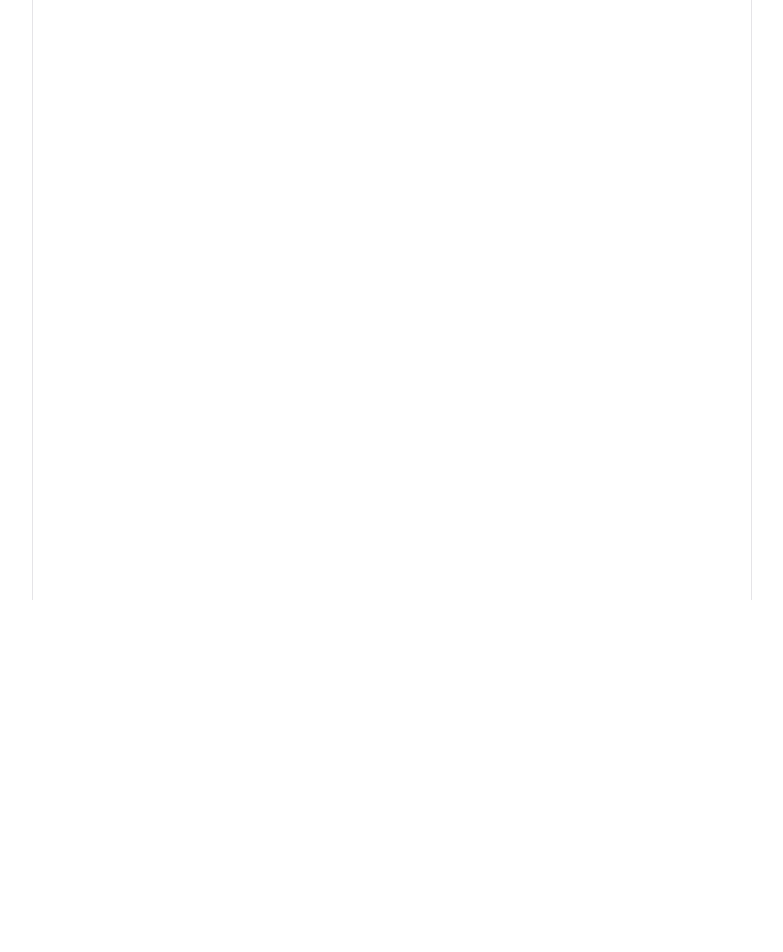
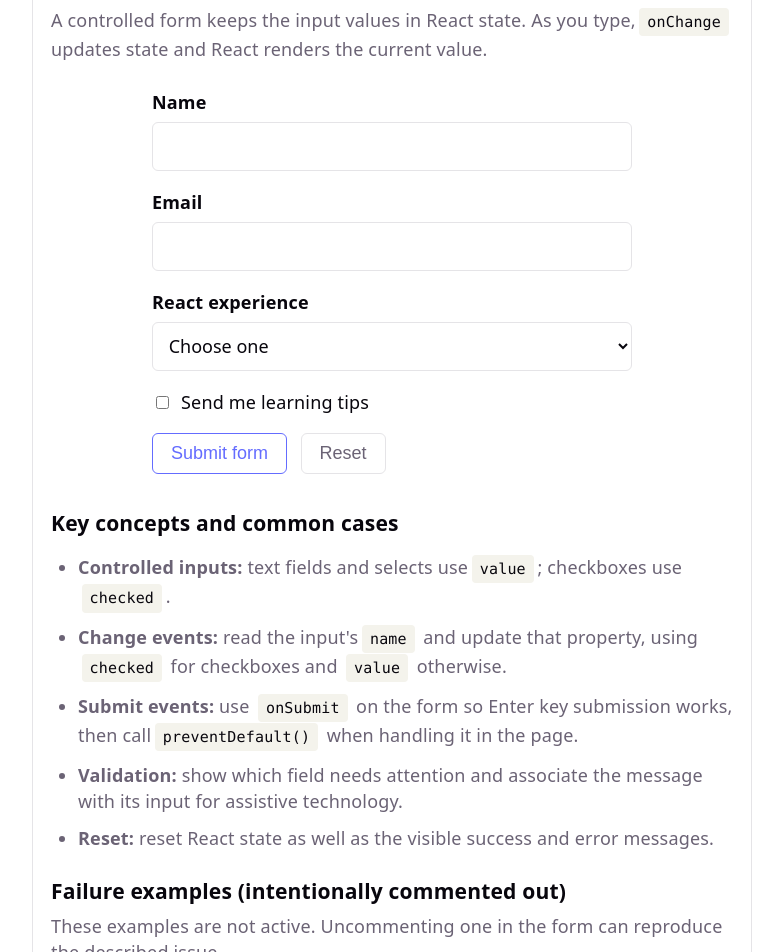
Before and after one commit to chiran1612/react-learning, a React (Vite) app: page /forms in a window 1280 px wide. Before the commit this address had no page. Shown: the part 200-1152 px from the top of the page, without its empty margins (248-1031 px from the left). Before the commit the page ends 800 px from the top, so only its background shows below. Built offline with nearby package versions, Linux system fonts and the light colour scheme.

Commit message:
feat: add Forms component with controlled inputs, validation, and form submission

```diff
--- a/src/App.css
+++ b/src/App.css
@@ -42,3 +42,113 @@ button {
 button:hover {
   background: rgba(100, 108, 255, 0.15);
 }
+
+.forms-lesson {
+  max-width: 720px;
+  margin: 0 auto;
+  text-align: left;
+}
+
+.forms-intro {
+  margin: 0 0 1.25rem;
+}
+
+.forms-lesson code {
+  margin: 0 0.2rem;
+}
+
+.learning-form {
+  display: grid;
+  gap: 1rem;
+  max-width: 480px;
+  margin: 1.5rem auto;
+}
+
+.form-field {
+  display: grid;
+  gap: 0.35rem;
+}
+
+.form-field label {
+  color: var(--text-h);
+  font-weight: 600;
+}
+
+.form-field input,
+.form-field select {
+  box-sizing: border-box;
+  width: 100%;
+  min-height: 2.75rem;
+  padding: 0.5rem 0.65rem;
+  border: 1px solid var(--border);
+  border-radius: 6px;
+  color: var(--text-h);
+  background: var(--bg);
+  font: inherit;
+}
+
+.form-field input:focus,
+.form-field select:focus {
+  outline: 2px solid var(--accent);
+  outline-offset: 2px;
+}
+
+.checkbox-field {
+  display: flex;
+  align-items: center;
+  gap: 0.5rem;
+  color: var(--text-h);
+}
+
+.form-actions {
+  display: flex;
+  gap: 0.75rem;
+}
+
+.secondary-button {
+  border-color: var(--border);
+  color: var(--text);
+}
+
+.form-error {
+  color: #b42318;
+  font-size: 0.9rem;
+}
+
+.form-success {
+  margin: 1rem auto;
+  padding: 0.75rem;
+  border: 1px solid #16803c;
+  border-radius: 6px;
+  color: #16803c;
+}
+
+.form-concepts {
+  margin: 2rem auto;
+}
+
+.form-concepts h3 {
+  color: var(--text-h);
+  margin: 1.5rem 0 0.5rem;
+}
+
+.form-concepts ul {
+  padding-left: 1.5rem;
+}
+
+.form-concepts li {
+  margin: 0.6rem 0;
+}
+
+.failure-examples {
+  overflow-x: auto;
+  padding: 1rem;
+  border-radius: 6px;
+  background: var(--code-bg);
+  text-align: left;
+}
+
+.failure-examples code {
+  display: block;
+  white-space: pre;
+}
--- a/src/App.jsx
+++ b/src/App.jsx
@@ -4,6 +4,7 @@ import { NavLink, Route, Routes } from 'react-router-dom'
 import Home from './pages/Home.jsx'
 import About from './pages/About.jsx'
 import ConditionalRendering from './pages/ConditionalRendering.jsx'
+import Forms from './pages/Forms.jsx'
 import './App.css'
 import Bugfind from './pages/BugFind.jsx'
 
@@ -21,6 +22,7 @@ function App() {
           </NavLink>
           <NavLink to="/about">About</NavLink>
           <NavLink to="/conditional-rendering">Conditional rendering</NavLink>
+          <NavLink to="/forms">Forms</NavLink>
           <NavLink to="/bug-find">Bug Find</NavLink>
         </nav>
       </header>
@@ -34,6 +36,7 @@ function App() {
             path="/conditional-rendering"
             element={<ConditionalRendering />}
           />
+          <Route path="/forms" element={<Forms />} />
            <Route
             path="/bug-find"
             element={<Bugfind />}
--- /dev/null
+++ b/src/pages/Forms.jsx
@@ -0,0 +1,209 @@
+import { useState } from 'react'
+
+const initialForm = {
+  name: '',
+  email: '',
+  experience: '',
+  wantsTips: false,
+}
+
+export default function Forms() {
+  const [form, setForm] = useState(initialForm)
+  const [errors, setErrors] = useState({})
+  const [submittedName, setSubmittedName] = useState('')
+
+  // One handler works for text inputs, selects, and checkboxes.
+  function handleChange(event) {
+    const { name, value, checked, type } = event.target
+
+    setForm((currentForm) => ({
+      ...currentForm,
+      [name]: type === 'checkbox' ? checked : value,
+    }))
+    setErrors((currentErrors) => ({ ...currentErrors, [name]: '' }))
+    setSubmittedName('')
+  }
+
+  function handleSubmit(event) {
+    // Forms submit to a URL by default; prevent navigation for this local demo.
+    event.preventDefault()
+
+    const nextErrors = {}
+    if (!form.name.trim()) {
+      nextErrors.name = 'Enter your name.'
+    }
+    if (!form.email.trim()) {
+      nextErrors.email = 'Enter your email address.'
+    } else if (!/^[^\s@]+@[^\s@]+\.[^\s@]+$/.test(form.email.trim())) {
+      nextErrors.email = 'Enter an email address in a valid format.'
+    }
+    if (!form.experience) {
+      nextErrors.experience = 'Choose your current experience level.'
+    }
+
+    setErrors(nextErrors)
+
+    if (Object.keys(nextErrors).length === 0) {
+      // This demo has no backend; submission only displays a local confirmation.
+      setSubmittedName(form.name.trim())
+    }
+  }
+
+  function handleReset() {
+    setForm(initialForm)
+    setErrors({})
+    setSubmittedName('')
+  }
+
+  return (
+    <section className="forms-lesson">
+      <h2> Forms in React</h2>
+      <p className="forms-intro">
+        A controlled form keeps the input values in React state. As you type,
+        <code>onChange</code> updates state and React renders the current value.
+      </p>
+
+      <form className="learning-form" onSubmit={handleSubmit} noValidate>
+        <div className="form-field">
+          <label htmlFor="learner-name">Name</label>
+          <input
+            id="learner-name"
+            name="name"
+            type="text"
+            value={form.name}
+            onChange={handleChange}
+            autoComplete="name"
+            aria-invalid={Boolean(errors.name)}
+            aria-describedby={errors.name ? 'name-error' : undefined}
+          />
+          {errors.name && (
+            <p className="form-error" id="name-error" role="alert">
+              {errors.name}
+            </p>
+          )}
+        </div>
+
+        <div className="form-field">
+          <label htmlFor="learner-email">Email</label>
+          <input
+            id="learner-email"
+            name="email"
+            type="email"
+            value={form.email}
+            onChange={handleChange}
+            autoComplete="email"
+            aria-invalid={Boolean(errors.email)}
+            aria-describedby={errors.email ? 'email-error' : undefined}
+          />
+          {errors.email && (
+            <p className="form-error" id="email-error" role="alert">
+              {errors.email}
+            </p>
+          )}
+        </div>
+
+        <div className="form-field">
+          <label htmlFor="experience">React experience</label>
+          <select
+            id="experience"
+            name="experience"
+            value={form.experience}
+            onChange={handleChange}
+            aria-invalid={Boolean(errors.experience)}
+            aria-describedby={
+              errors.experience ? 'experience-error' : undefined
+            }
+          >
+            <option value="">Choose one</option>
+            <option value="beginner">Just starting</option>
+            <option value="some">I know a little</option>
+            <option value="confident">Feeling confident</option>
+          </select>
+          {errors.experience && (
+            <p className="form-error" id="experience-error" role="alert">
+              {errors.experience}
+            </p>
+          )}
+        </div>
+
+        <label className="checkbox-field" htmlFor="wants-tips">
+          <input
+            id="wants-tips"
+            name="wantsTips"
+            type="checkbox"
+            checked={form.wantsTips}
+            onChange={handleChange}
+          />
+          Send me learning tips
+        </label>
+
+        <div className="form-actions">
+          <button type="submit">Submit form</button>
+          <button className="secondary-button" type="button" onClick={handleReset}>
+            Reset
+          </button>
+        </div>
+      </form>
+
+      {submittedName && (
+        <p className="form-success" role="status">
+          Thanks, {submittedName}! The form is valid. (This demo does not send
+          data to a server.)
+        </p>
+      )}
+
+      <section className="form-concepts" aria-labelledby="form-concepts-title">
+        <h3 id="form-concepts-title">Key concepts and common cases</h3>
+        <ul>
+          <li>
+            <strong>Controlled inputs:</strong> text fields and selects use
+            <code>value</code>; checkboxes use <code>checked</code>.
+          </li>
+          <li>
+            <strong>Change events:</strong> read the input&apos;s
+            <code>name</code> and update that property, using
+            <code>checked</code> for checkboxes and <code>value</code> otherwise.
+          </li>
+          <li>
+            <strong>Submit events:</strong> use <code>onSubmit</code> on the form
+            so Enter key submission works, then call
+            <code>preventDefault()</code> when handling it in the page.
+          </li>
+          <li>
+            <strong>Validation:</strong> show which field needs attention and
+            associate the message with its input for assistive technology.
+          </li>
+          <li>
+            <strong>Reset:</strong> reset React state as well as the visible
+            success and error messages.
+          </li>
+        </ul>
+
+        <h3>Failure examples (intentionally commented out)</h3>
+        <p>
+          These examples are not active. Uncommenting one in the form can
+          reproduce the described issue.
+        </p>
+        <pre className="failure-examples">
+          <code>{`// 1. value without onChange makes a controlled input read-only:
+// <input value={form.name} />
+
+// 2. Forgetting preventDefault() submits/reloads the page:
+// function handleSubmit(event) {
+//   // event.preventDefault() is missing
+// }
+
+// 3. A checkbox is controlled with checked, not value:
+// <input type="checkbox" value={form.wantsTips} />
+
+// 4. Direct mutation does not reliably trigger a React render:
+// form.name = event.target.value
+// setForm(form)
+
+// 5. Updating a single property without copying loses the other fields:
+// setForm({ name: event.target.value })`}</code>
+        </pre>
+      </section>
+    </section>
+  )
+}
```
Also changed, not shown: 1 other file (tests, documents, lock files or other folders).
